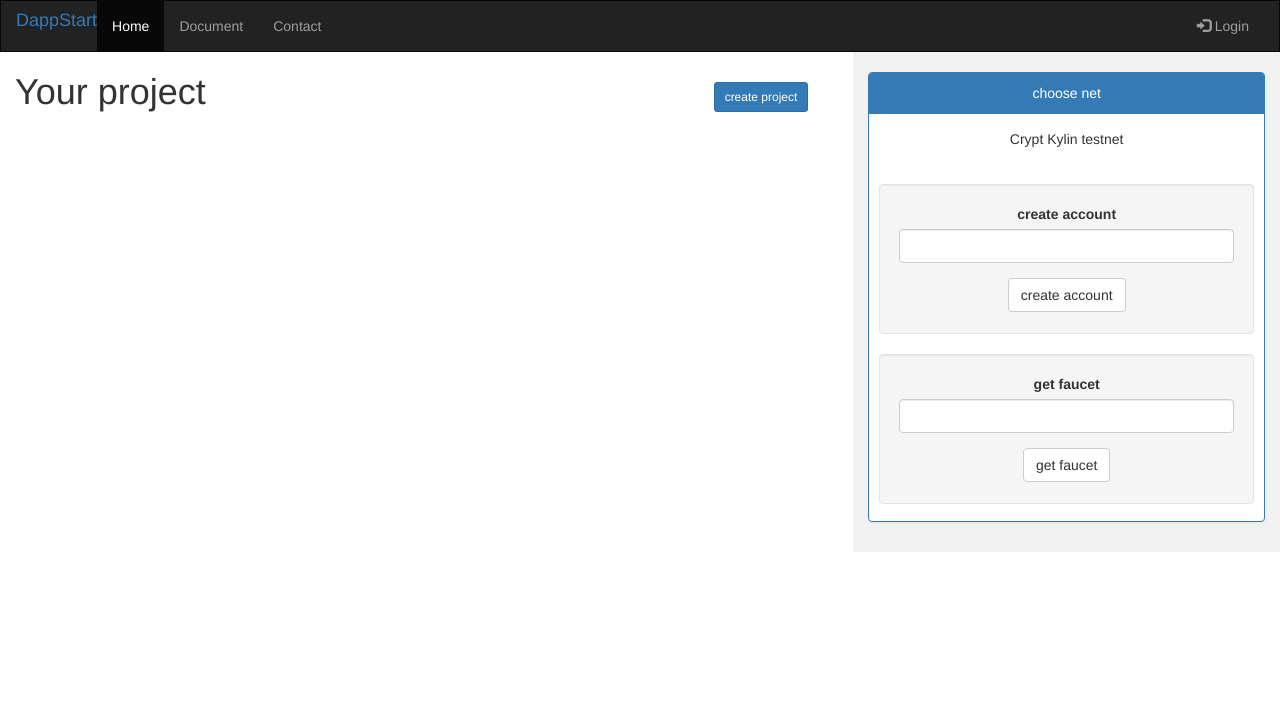
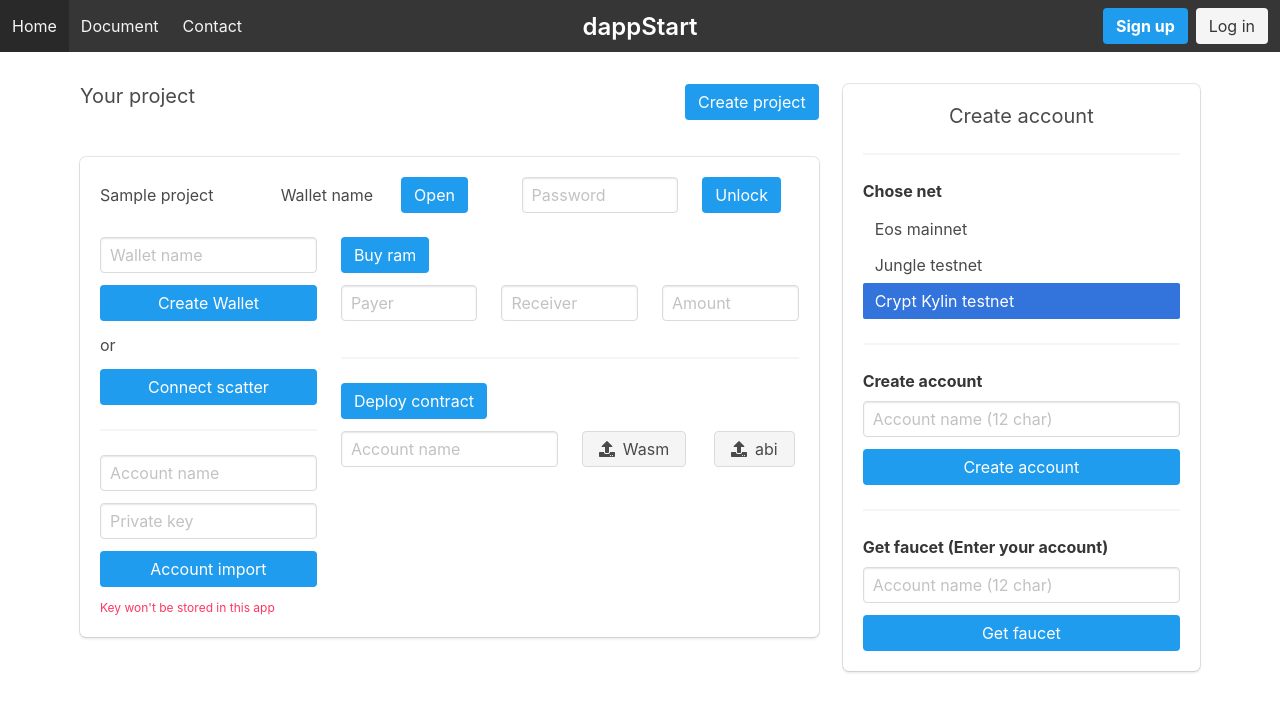
Before and after one commit to syuta-sugawara/dappStartWeb, a Django app: page /projects/ in a window 1280 px wide. Shown: the top 712 px of the page. Run offline with Django 3.2, Linux system fonts and the light colour scheme; data that the repository does not hold is empty; some libraries are stand-ins or nearby versions.

Commit message:
Update design

```diff
--- a/static/css/base.css
+++ b/static/css/base.css
@@ -1,50 +1,24 @@
-/* Remove the navbar's default margin-bottom and rounded borders */
-.navbar {
-    margin-bottom: 0;
-    border-radius: 0;
-  }
+.my-header {
+}
 
-  /* Set height of the grid so .sidenav can be 100% (adjust as needed) */
-  .row.content {height: 450px}
+.my-navbar-menu {
+  z-index: 100;
+}
 
-  /* Set gray background color and 100% height */
-  .sidenav {
-    padding-top: 20px;
-    background-color: #f1f1f1;
-    height: 500px;
-  }
+.logo {
+  display: flex;
+  flex-flow: row nowrap;
+  align-items: center;
+  justify-content: center;
+  position: absolute;
+  right: 0;
+  left: 0;
+  margin: 0 auto;
+  height: 52px;
+}
 
-  /* On small screens, set height to 'auto' for sidenav and grid */
-  @media screen and (max-width: 767px) {
-    .sidenav {
-      height: auto;
-      padding: 15px;
-    }
-    .row.content {height:auto;}
-  }
-
-  .panel{
-
-    height:450px;
-
-  }
-
-  .well{
-    margin: 20px 10px;
-    height:150px;
-  }
-
-  .box{
-
-      display: inline-block;
-    }
-
-  #btn1{
-    float: right;
-    margin: 30px 30px;
-  }
-
-#project {
-    border: 2px solid black;
-    border-radius: 5px;
-  }
+.my-container {
+  margin-top: 32px;
+  padding-left: 16px;
+  padding-right: 16px;
+}
--- a/templates/base.html
+++ b/templates/base.html
@@ -5,45 +5,49 @@
   <title>dappStart</title>
   <meta charset="utf-8">
   <meta name="viewport" content="width=device-width, initial-scale=1">
-  <link rel="stylesheet" href="https://maxcdn.bootstrapcdn.com/bootstrap/3.4.0/css/bootstrap.min.css">
-  <script src="https://ajax.googleapis.com/ajax/libs/jquery/3.3.1/jquery.min.js"></script>
-  <script src="https://maxcdn.bootstrapcdn.com/bootstrap/3.4.0/js/bootstrap.min.js"></script>
-
-  <script src="https://code.jquery.com/jquery-3.3.1.min.js"></script>
+  <script defer src="https://use.fontawesome.com/releases/v5.3.1/js/all.js"></script>
+  <link rel="stylesheet" href="https://cdnjs.cloudflare.com/ajax/libs/bulma/0.7.2/css/bulma.min.css">
   <link href="{% static 'css/base.css'%}" rel="stylesheet">
   <script src="{% static 'js/base.js' %}"></script>
-
 
 </head>
 <body>
 
-<nav class="navbar navbar-inverse">
-  <div class="container-fluid">
-    <div class="navbar-header">
-      <button type="button" class="navbar-toggle" data-toggle="collapse" data-target="#myNavbar">
-        <span class="icon-bar"></span>
-        <span class="icon-bar"></span>
-        <span class="icon-bar"></span>
-      </button>
-       <h4><a href="{% url 'home' %}">DappStart</a></h4>
+<nav class="navbar my-header is-dark">
+  <div class="navbar-menu my-navbar-menu">
+    <div class="navbar-start">
+      <a class="navbar-item" href="{% url 'home' %}">
+        Home
+      </a>
+      <a class="navbar-item">
+        Document
+      </a>
+      <a class="navbar-item">
+        Contact
+      </a>
     </div>
-    <div class="collapse navbar-collapse" id="myNavbar">
-      <ul class="nav navbar-nav">
-        <li class="active"><a href="#">Home</a></li>
-        <li><a href="#">Document</a></li>
-        <li><a href="#">Contact</a></li>
-      </ul>
-      <ul class="nav navbar-nav navbar-right">
-        <li><a href="#"><span class="glyphicon glyphicon-log-in"></span> Login</a></li>
-      </ul>
+  </div>
+  <h1 class="has-text-centered logo">
+    <a href="{% url 'home' %}" class="title is-4 has-text-white nuxt-link-active">
+      dappStart
+    </a>
+  </h1>
+  <div class="navbar-end is-hidden-mobile">
+    <div class="navbar-item">
+      <div class="buttons">
+        <a class="button is-info">
+          <strong>Sign up</strong>
+        </a>
+        <a class="button is-light">
+          Log in
+        </a>
+      </div>
     </div>
   </div>
 </nav>
 
-
 {% block content %}
 {% endblock content %}
 
-
 </body>
 </html>
--- a/templates/project_list.html
+++ b/templates/project_list.html
@@ -3,72 +3,149 @@
 
 {% block content %}
 
-
-
-<div class="container-fluid text-center">
-  <div class="row content">
-
-
-    <div class="col-sm-8 text-left">
-
-    <div class="boxContainer">
-        <div class="box">
-        <h1>Your project<h1>
+<div class="container my-container">
+  <div class="columns">
+    <div class="column is-two-thirds">
+      <div class="columns">
+        <div class="column subtitle">
+          Your project
         </div>
-
-        <div class="box" id="btn1">
-            <a href="{% url 'project_new' %}" class="btn btn-primary btn-sm" role="button">create project</a>
+        <div class="column is-clearfix">
+          <a href="{% url 'project_new' %}" class="button is-info is-pulled-right">Create project</a>
         </div>
       </div>
-
-
-    {% for project in object_list %}
-    <div class="card text-center" id="project">
-        <div class="card-header">
-            {{ project.title }}
+      <div class="box">
+        <div class="columns is-vcentered">
+          <div class="column is-3"><p>Sample project</p></div>
+          <div class="column"><p>Wallet name</p></div>
+          <div class="column"><button class="button is-info">Open</button></div>
+          <div class="column is-3"><input class="input" type="text" placeholder="Password"></div>
+          <div class="column"><button class="button is-info">Unlock</button></div>
         </div>
-        <div class="card-body">
-          <h5 class="card-title"></h5>
-          <p class="card-text"></p>
-          <a href="#" class="btn btn-primary">Go somewhere</a>
+        <div class="columns">
+          <div class="column is-one-third">
+            <div class="field">
+              <input class="input" type="text" placeholder="Wallet name">
             </div>
-        <div class="card-footer text-muted">
+            <div class="field">
+              <button class="button is-info is-fullwidth">Create Wallet</button>
+            </div>
+            <div class="field">
+              or
+            </div>
+            <div class="field">
+              <button class="button is-info is-fullwidth">Connect scatter</button>
+            </div>
+            <hr>
+            <div class="field">
+              <input class="input" type="text" placeholder="Account name">
+            </div>
+            <div class="field">
+              <input class="input" type="text" placeholder="Private key">
+            </div>
+            <div class="field">
+              <button class="button is-info is-fullwidth">Account import</button>
+            </div>
+            <div class="field">
+              <p class="help is-danger">Key won't be stored in this app</p>
             </div>
           </div>
-  {% endfor %}
-
+          <div class="column">
+            <div class="field">
+              <button class="button is-info">Buy ram</button>
             </div>
-
-    <div class="col-sm-4 sidenav">
-      <div class="panel panel-primary">
-        <div class="panel-heading">choose net</div>
-        <div class="panel-body">Crypt Kylin testnet</div>
-
-        <div class="well">
-            <form>
-              <div class="form-group">
-                <label for="account">create account</label>
-                <input class="form-control" id="account_name">
+            <div class="columns">
+              <div class="column is-one-third">
+                <div class="field">
+                  <input class="input" type="text" placeholder="Payer">
                 </div>
-              <button type="submit" class="btn btn-default" id="create_account"  onclick="createAccount()">create account</button>
-            </form>
               </div>
-
-        <div class="well">
-          <form>
-            <div class="form-group">
-              <label for="faucet">get faucet</label>
-              <input class="form-control" id="accountForFaucet">
+              <div class="column is-one-third">
+                <div class="field">
+                  <input class="input" type="text" placeholder="Receiver">
                 </div>
-            <button type="submit" class="btn btn-default" id="get_faucet"  onclick="getFaucet()">get faucet</button>
-          </form>
               </div>
-
+              <div class="column is-one-third">
+                <div class="field">
+                  <input class="input" type="text" placeholder="Amount">
                 </div>
-
-
               </div>
-
+            </div>
+            <hr>
+            <div class="field">
+              <button class="button is-info">Deploy contract</button>
+            </div>
+            <div class="columns">
+              <div class="column is-half">
+                <div class="field">
+                  <input class="input" type="text" placeholder="Account name">
+                </div>
+              </div>
+              <div class="column">
+                <div class="field">
+                  <div class="file is-centered">
+                    <label class="file-label">
+                      <input class="file-input" type="file" name="resume">
+                      <span class="file-cta">
+                        <span class="file-icon">
+                          <i class="fas fa-upload"></i>
+                        </span>
+                        <span class="file-label">Wasm</span>
+                      </span>
+                    </label>
+                  </div>
+                </div>
+              </div>
+              <div class="column">
+                <div class="file is-centered">
+                  <label class="file-label">
+                    <input class="file-input" type="file" name="resume">
+                    <span class="file-cta">
+                        <span class="file-icon">
+                          <i class="fas fa-upload"></i>
+                        </span>
+                        <span class="file-label">abi</span>
+                      </span>
+                  </label>
+                </div>
+              </div>
+            </div>
+          </div>
+        </div>
+      </div>
+    </div>
+    <div class="column">
+      <div class="box">
+        <div class="subtitle is-9 has-text-centered">
+          Create account
+        </div>
+        <hr>
+        <div class="field">
+          <label class="label">Chose net</label>
+          <ul class="menu-list">
+            <li><a>Eos mainnet</a></li>
+            <li><a>Jungle testnet</a></li>
+            <li><a class="is-active">Crypt Kylin testnet</a></li>
+          </ul>
+        </div>
+        <hr>
+        <div class="field">
+          <label class="label">Create account</label>
+          <div class="control">
+            <input class="input" type="text" placeholder="Account name (12 char)" id="account_name">
+          </div>
+        </div>
+        <button class="button is-info is-fullwidth" onclick="createAccount()">Create account</button>
+        <hr>
+        <div class="field">
+          <label class="label">Get faucet (Enter your account)</label>
+          <div class="control">
+            <input class="input" type="text" placeholder="Account name (12 char)" id="accountForFaucet">
+          </div>
+        </div>
+        <button class="button is-info is-fullwidth" onclick="getFaucet()">Get faucet</button>
+      </div>
+    </div>
   </div>
 </div>
 
```
Lines whose indentation alone changed are shown as unchanged.
